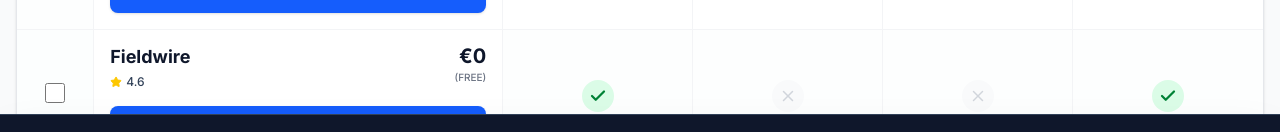
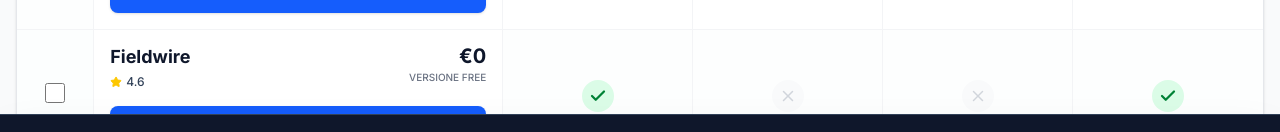
Before and after one commit to Mikymayk/cantiereonline, a Next.js app: page / in a window 1280 px wide. Shown: the part 581-713 px from the top of the page. Built offline with nearby package versions, Linux system fonts and the light colour scheme.

Commit message:
Revisione16

```diff
--- a/app/page.tsx
+++ b/app/page.tsx
@@ -71,6 +71,12 @@
   };
 
   const selectedProducts = softwareData.filter(p => selectedIds.includes(p.id));
+
+  // Helper per formattare il testo del periodo
+  const formatPeriod = (text: string) => {
+    if (text.includes('Free')) return 'Versione Free';
+    return text;
+  };
 
   return (
     <div className="flex flex-col min-h-screen w-full max-w-[100vw] overflow-x-hidden bg-gray-50 font-sans text-slate-900">
@@ -157,7 +163,10 @@
                             </div>
                             <div className="text-right shrink-0">
                               <div className="font-bold text-xl text-slate-900 leading-none">{product.price}</div>
-                              <div className="text-[10px] text-gray-500 uppercase font-medium mt-1">{product.paymentType}</div>
+                              {/* FIX PREZZO LATERALE */}
+                              <div className="text-[10px] text-gray-500 uppercase font-medium mt-1">
+                                {formatPeriod(product.paymentType)}
+                              </div>
                             </div>
                           </div>
                           <a
@@ -194,7 +203,7 @@
             </div>
           </div>
         ) : (
-          /* --- VISTA DEEP COMPARE (CORRETTA STICKY) --- */
+          /* --- VISTA DEEP COMPARE (CORRETTA STICKY E FORMATTAZIONE) --- */
           <div className="animate-in fade-in slide-in-from-bottom-4 duration-300 px-2 pb-20">
             <div className="flex justify-between items-center mb-4 pt-4">
               <h2 className="text-2xl font-bold text-slate-900 flex items-center gap-2">
@@ -208,29 +217,33 @@
               </button>
             </div>
 
-            {/* RIMOSSO OVERFLOW-HIDDEN DAL CONTAINER PRINCIPALE PER PERMETTERE LO STICKY */}
+            {/* RIMOSSO OVERFLOW-HIDDEN CHE ROMPEVA LO STICKY */}
             <div className="bg-white rounded-xl shadow-lg border border-gray-200">
               <div className="overflow-x-auto w-full rounded-xl">
 
                 <table className="w-full text-left border-collapse min-w-[600px] table-fixed">
 
-                  {/* HEADER STICKY: Top-72px per agganciarsi alla barra di navigazione */}
-                  <thead className="sticky top-[72px] z-40 shadow-md">
+                  {/* HEADER STICKY: APPLICATO ALLE CELLE "TH" PER MAGGIORE STABILITÀ */}
+                  <thead>
                     <tr className="border-b border-gray-200 bg-white">
-                      <th className="p-4 text-gray-500 font-medium uppercase text-xs tracking-wider w-1/4 align-bottom pb-6 bg-white">
+
+                      {/* Cella 1: Caratteristica */}
+                      <th className="p-4 text-gray-500 font-medium uppercase text-xs tracking-wider w-1/4 align-middle bg-white sticky top-[72px] z-40 shadow-sm border-b border-gray-100">
                         Caratteristica
                       </th>
+
+                      {/* Celle Prodotti */}
                       {selectedProducts.map(p => (
-                        <th key={p.id} className="p-4 text-center border-l border-gray-200 bg-white w-1/4 align-top">
+                        <th key={p.id} className="p-4 text-center border-l border-gray-200 bg-white w-1/4 align-top sticky top-[72px] z-40 shadow-sm border-b border-gray-100">
                           <div className="flex flex-col h-full justify-between gap-2">
                             <div>
                                 <span className="block font-bold text-lg text-slate-900 leading-tight mb-1">{p.name}</span>
 
-                                {/* FIX PREZZO: Mostra sia il valore che il tipo (es. Versione Free) */}
-                                <div className="text-blue-600 font-bold text-lg leading-none">
-                                  {p.price}
-                                  <span className="block text-[10px] font-normal text-gray-500 mt-1 uppercase">
-                                    {p.paymentType}
+                                {/* FIX PREZZO: FLEX ROW PER METTERLI VICINI */}
+                                <div className="flex items-baseline justify-center gap-1 flex-wrap">
+                                  <span className="text-blue-600 font-bold text-lg">{p.price}</span>
+                                  <span className="text-[10px] text-gray-500 uppercase font-medium whitespace-nowrap">
+                                    {formatPeriod(p.paymentType)}
                                   </span>
                                 </div>
                             </div>
```
